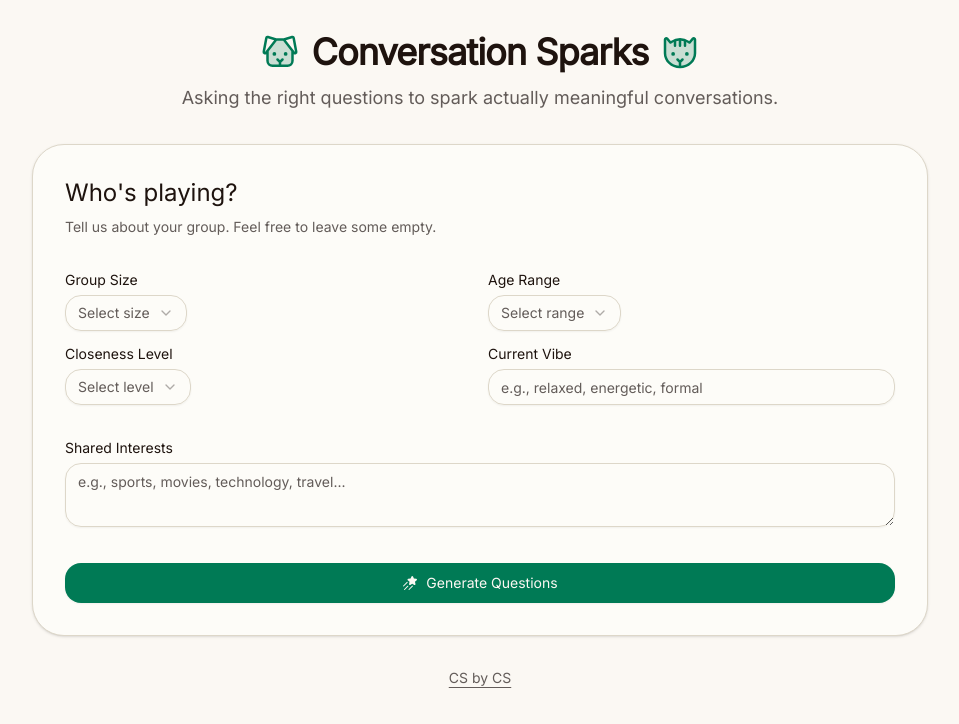
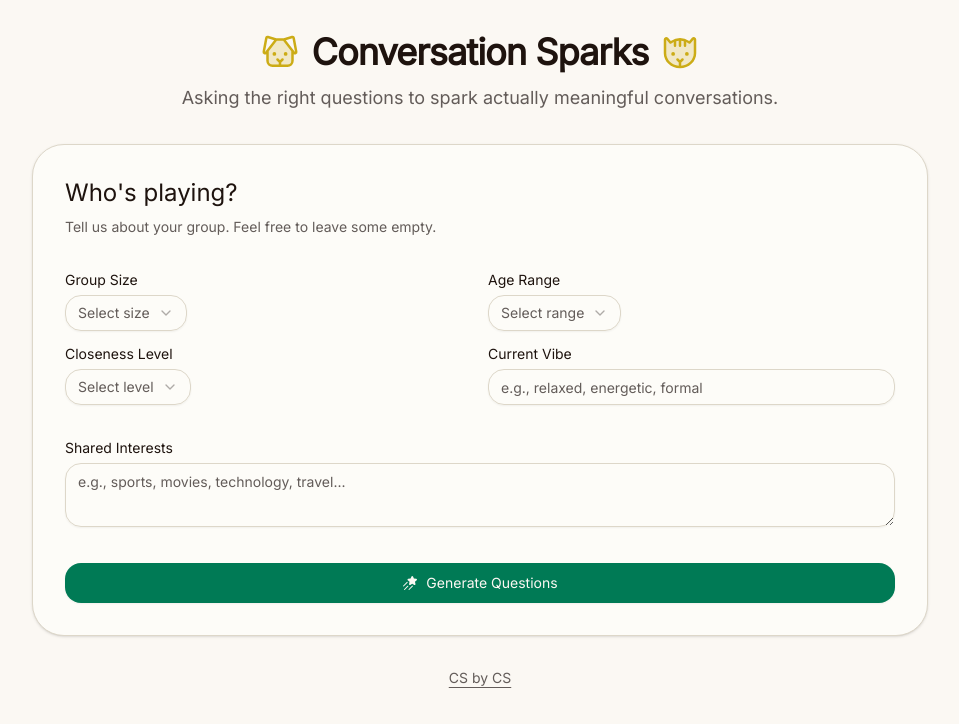
Before and after one commit to CSfromCS/conversation-sparks, a React (Vite) app: page / in a window 1280 px wide. Shown: the top 724 px of the page, without its empty margins (160-1119 px from the left). Built offline with nearby package versions, Linux system fonts and the light colour scheme.

Commit message:
Generated by Spark: Can you make the dog and cat elements duotone yellow that fits the scheme?

```diff
--- a/src/App.tsx
+++ b/src/App.tsx
@@ -156,11 +156,11 @@ from https://conversation-spark--csfromcs.github.app/`
       <div className="max-w-4xl mx-auto space-y-8">
         <header className="text-center space-y-3">
           <div className="flex items-center justify-center gap-3">
-            <Dog className="text-primary" size={40} weight="duotone" />
+            <Dog className="text-[oklch(0.75_0.15_95)]" size={40} weight="duotone" />
             <h1 className="text-4xl font-semibold tracking-tight text-foreground">
               Conversation Sparks
             </h1>
-            <Cat className="text-primary" size={40} weight="duotone" />
+            <Cat className="text-[oklch(0.75_0.15_95)]" size={40} weight="duotone" />
           </div>
           <p className="text-lg text-muted-foreground">
             Asking the right questions to spark actually meaningful conversations.
```
